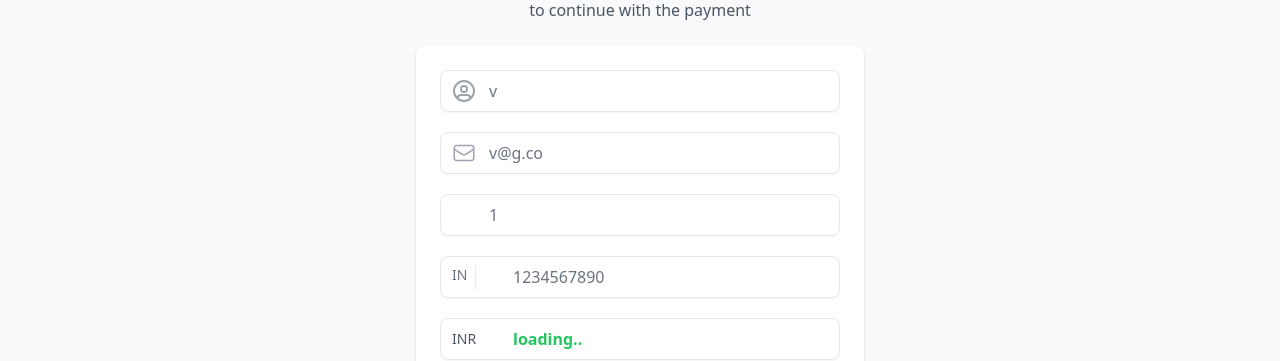
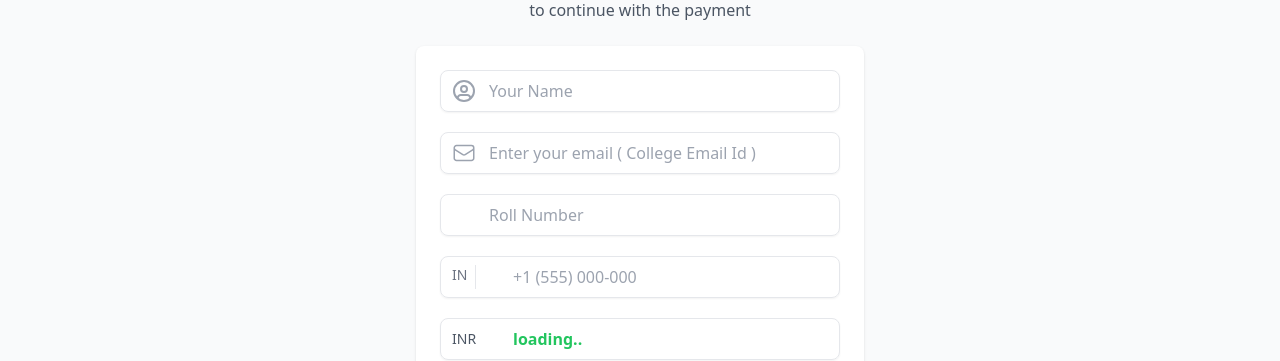
Before and after one commit to VarunHarinath/project-club-fuisson, a React (Vite) app in the folder client/: page /eventForm/1 in a window 1280 px wide. Shown: the part 211-572 px from the top of the page. Built offline with nearby package versions, Linux system fonts and the light colour scheme; no server answers.

Commit message:
update on url

```diff
--- a/client/src/Components/EventsComponents/EventComponent.jsx
+++ b/client/src/Components/EventsComponents/EventComponent.jsx
@@ -13,7 +13,7 @@ const EventComponent = () => {
           const response = await axios.get(
             "https://project-club-fuisson.onrender.com/events"
           );
-          console.log(response.data);
+
           setEventData(response.data);
           setFetchData(false);
         } catch (error) {
--- a/client/src/Components/EventsComponents/EventForm/EventForm.jsx
+++ b/client/src/Components/EventsComponents/EventForm/EventForm.jsx
@@ -8,10 +8,10 @@ const EventForm = () => {
   const { eventId } = useParams();
   const [eventDataById, setEventDataById] = useState(null);
   const [fetchData, setFetchData] = useState(true);
-  const [name, setName] = useState("v");
-  const [email, setEmail] = useState("v@g.co");
-  const [number, setNumber] = useState("1234567890");
-  const [rollNumber, setRollNumber] = useState("1");
+  const [name, setName] = useState("");
+  const [email, setEmail] = useState("");
+  const [number, setNumber] = useState("");
+  const [rollNumber, setRollNumber] = useState("");
   const [errorMessage, setErrorMessage] = useState("");
   const [isModalOpen, setModalOpen] = useState(false);
 
@@ -22,7 +22,7 @@ const EventForm = () => {
           const response = await axios.get(
             `https://project-club-fuisson.onrender.com/events/${eventId}`
           );
-          console.log(response.data);
+
           setEventDataById(response.data);
           setFetchData(false);
         } catch (error) {
--- a/client/src/Components/EventsComponents/EventsDetail.jsx
+++ b/client/src/Components/EventsComponents/EventsDetail.jsx
@@ -16,7 +16,7 @@ const EventsDetail = () => {
           const response = await axios.get(
             `https://project-club-fuisson.onrender.com/events/${eventId}`
           );
-          console.log(response.data);
+
           setEventDataById(response.data);
           setFetchData(false);
         } catch (error) {
--- a/client/src/Components/EventsComponents/Payment/ConfirmDetails.jsx
+++ b/client/src/Components/EventsComponents/Payment/ConfirmDetails.jsx
@@ -21,18 +21,16 @@ const ConfirmDetails = ({
         data
       );
       const id = response.data.id;
-      console.log(id);
+
       if (id) {
         try {
           const dataResponse = await axios.post(
             `https://project-club-fuisson.onrender.com/payments/checkout/${price}`
           );
-          console.log("dataresponse amount", dataResponse.data.amount);
-          console.log("dataresponse id", dataResponse.data.id);
+
           const keyResponse = await axios.get(
             "https://project-club-fuisson.onrender.com/payments/getapi"
           );
-          console.log("key response:", keyResponse.data.key);
 
           const options = {
             key: keyResponse.data.key,
```
Also changed, not shown: 1 other file (tests, documents, lock files or other folders).
